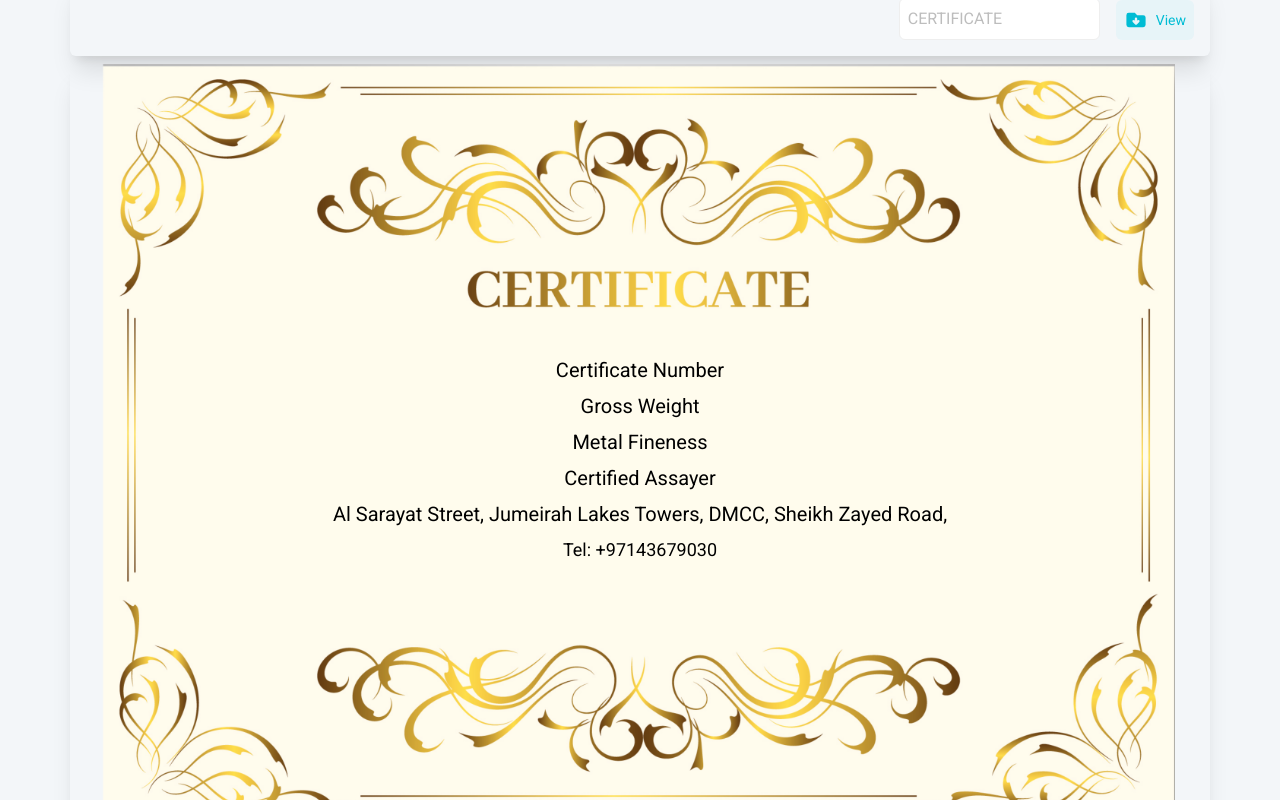
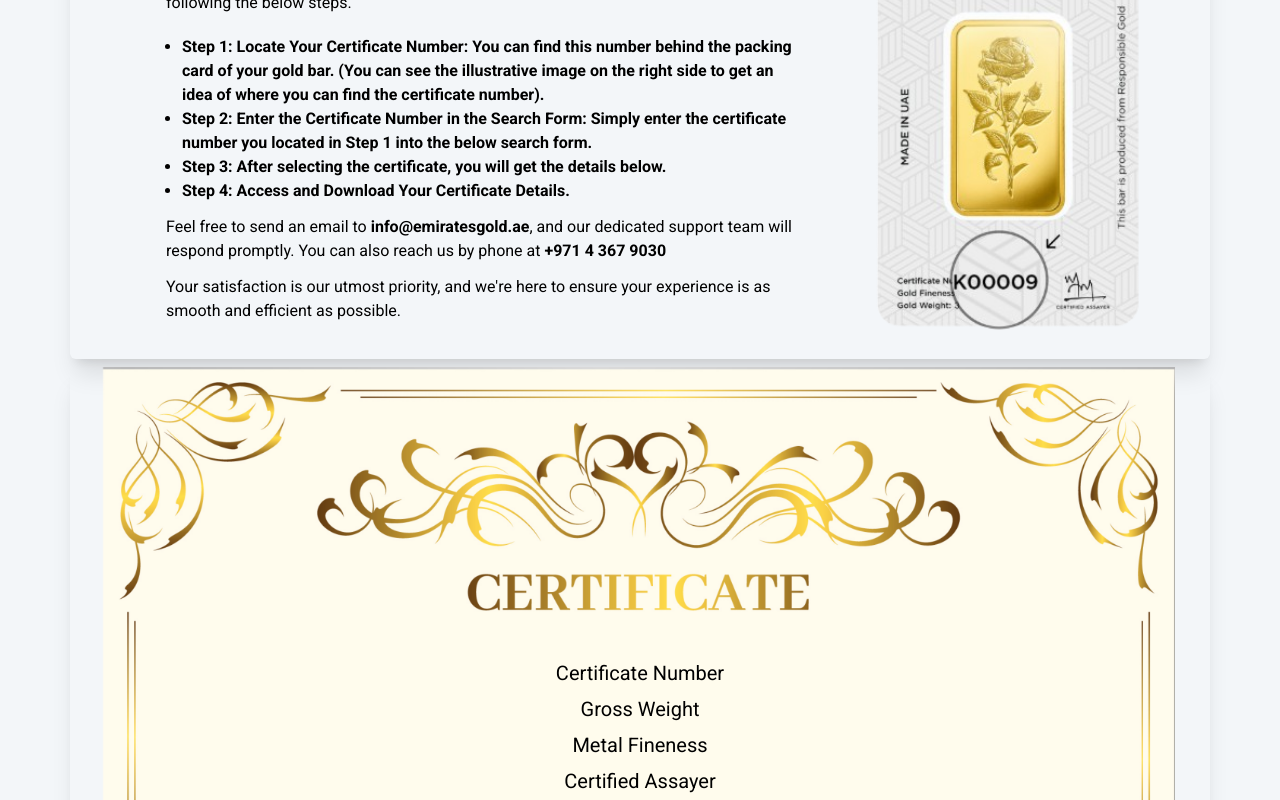
Before and after one commit to spkdevteam/CertificateFrontEnd, a React (Vite) app: page /viewCertificate in a window 1280 px wide. Built offline with nearby package versions, Linux system fonts and the light colour scheme.

Commit message:
view certificate

```diff
--- a/src/pages/viewCertificate/ViewCerticate.jsx
+++ b/src/pages/viewCertificate/ViewCerticate.jsx
@@ -18,10 +18,10 @@
                     <SearchCertificate onChange={setSelectedCertificate} />
 
                 </div>
-                {/* <div className="w-full   rounded-md shadow-xl  ">
+                <div className="w-full   rounded-md shadow-xl  ">
 
                     <LandingPageCertificate />
-                </div> */}
+                </div>
                 <div className="w-full h-full  rounded-md shadow-xl  ">
                     <CerticateView value={selectedCertificate} />
 
```
